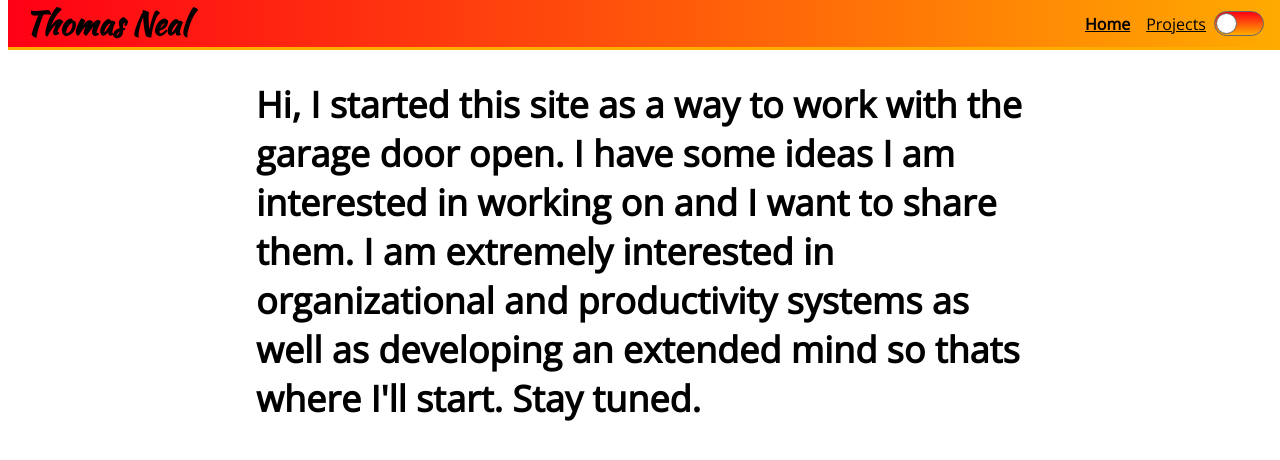
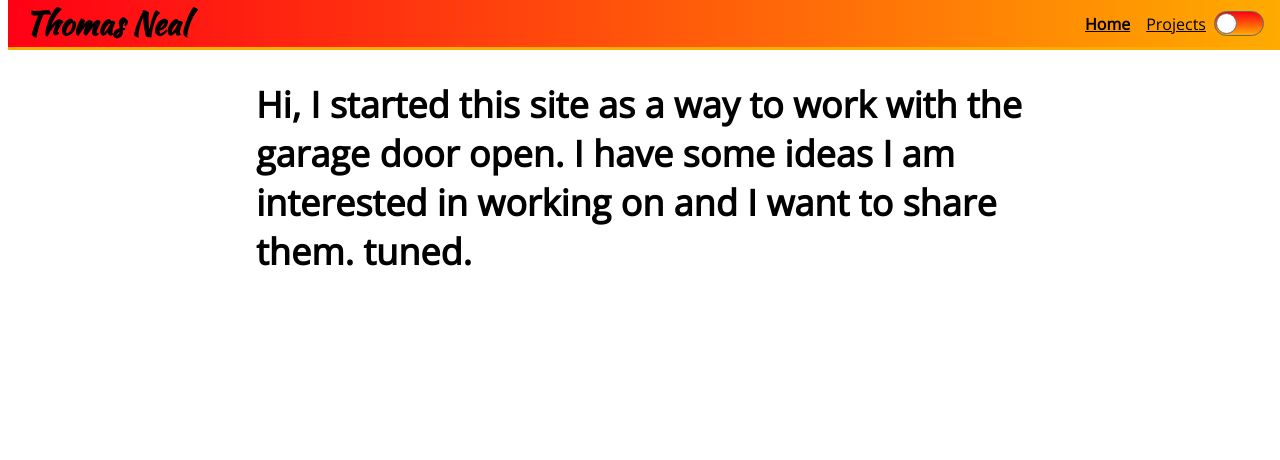
Before and after one commit to nealthom/thesite, a React (Create React App) app: page / in a window 1280 px wide. Shown: the top 460 px of the page. Built offline with nearby package versions, Linux system fonts and the light colour scheme.

Commit message:
homepage

```diff
--- a/src/components/pages/Home.js
+++ b/src/components/pages/Home.js
@@ -16,8 +16,6 @@ export default function Home() {
       <Content>
         Hi, I started this site as a way to work with the garage door open. I
         have some ideas I am interested in working on and I want to share them.
-        I am extremely interested in organizational and productivity systems as
-        well as developing an extended mind so thats where I'll start. Stay
         tuned.
       </Content>
     </PageLayout>
```
